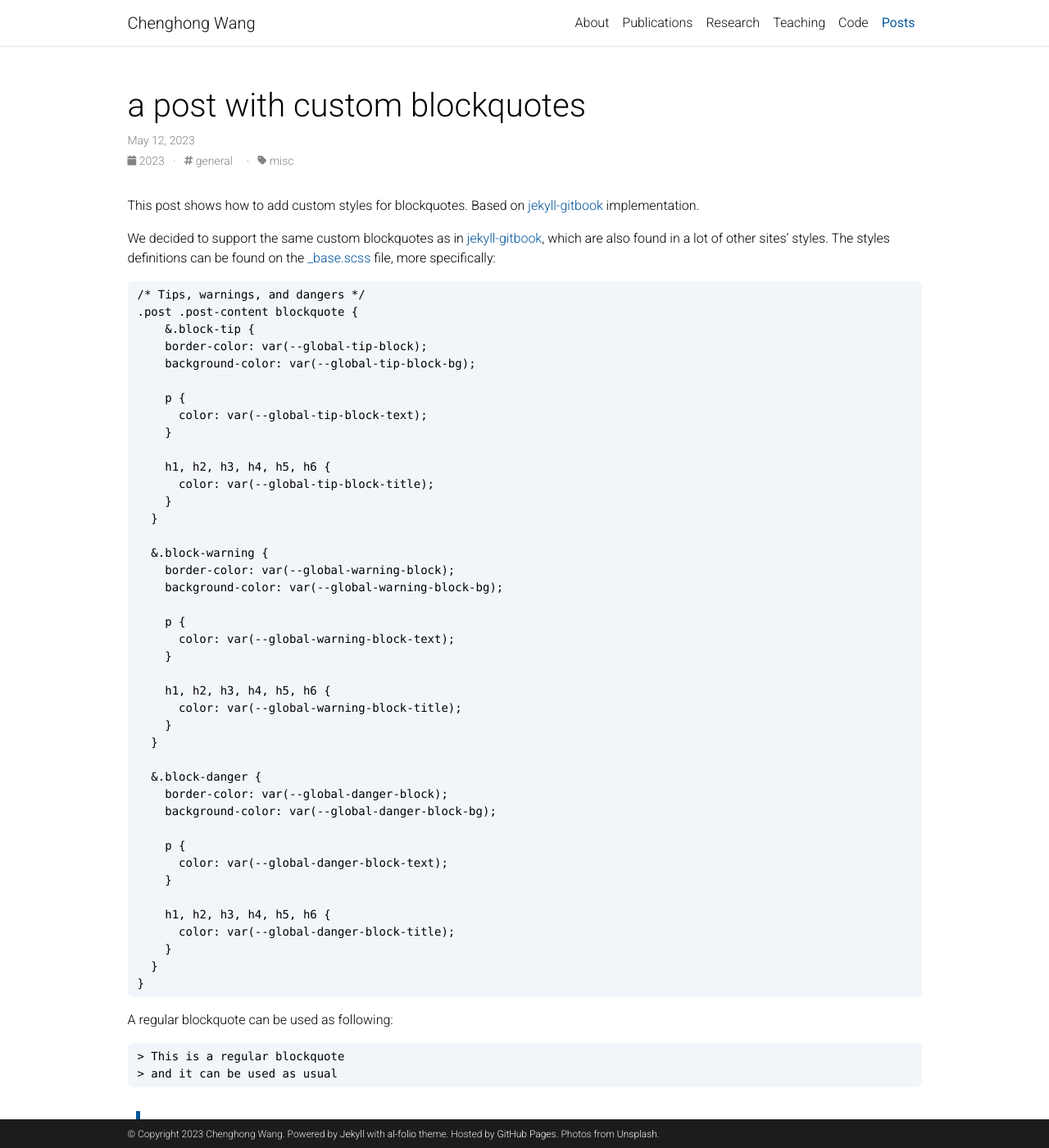
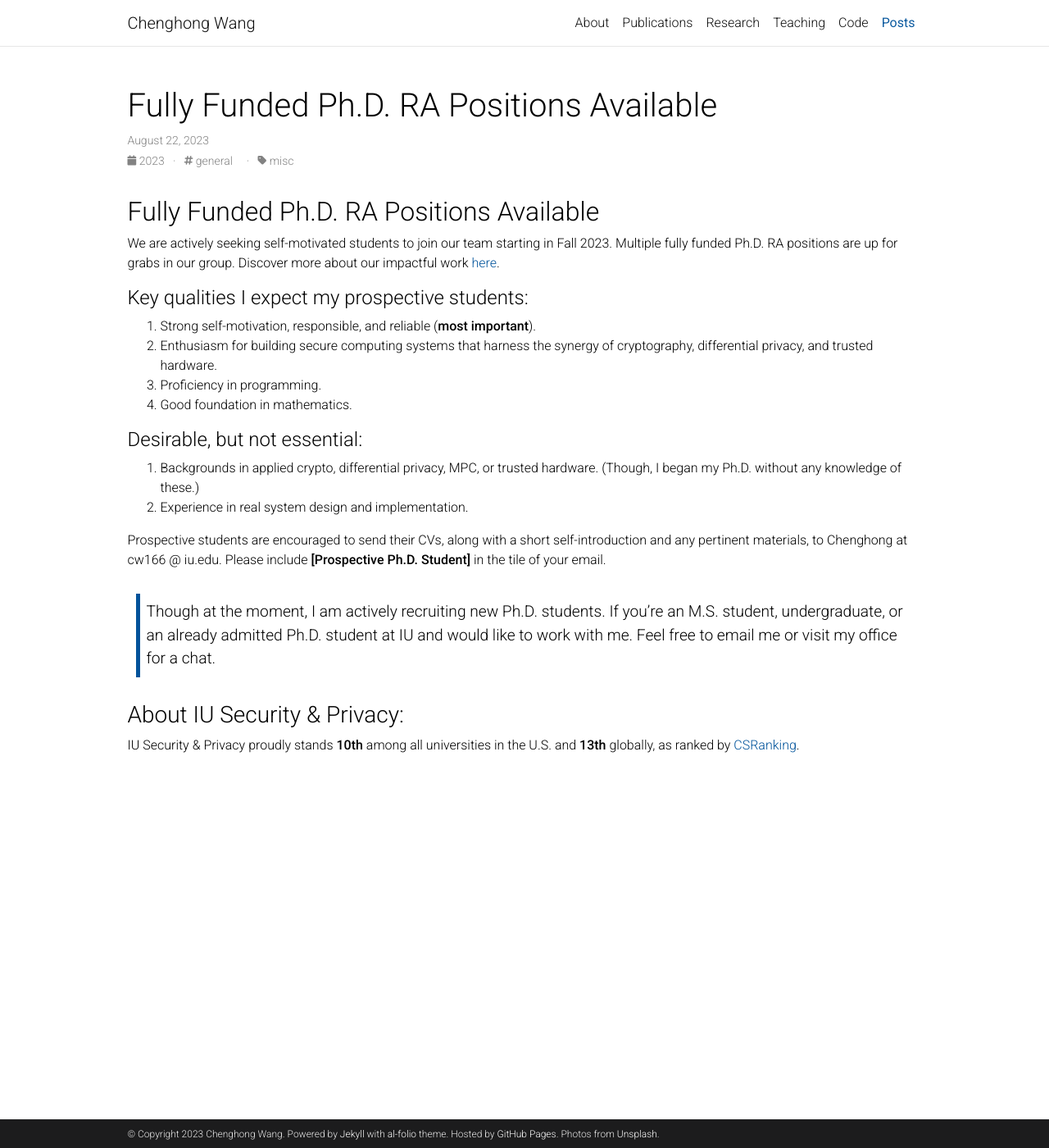
Before and after one commit to lovingmage/lovingmage.github.io, a Jekyll site: the page built from _posts/2023-05-12-custom-blockquotes.md, in a window 1280 px wide and 1400 px high. Shown: the whole window at 82% size. Built offline with Jekyll 4.4.1, drawn with Linux system fonts in a browser that asks for light colours; comment, search, counter and statistics services are not loaded; a style sheet for code colours, icons or effects is not loaded; some of the changed text lies outside the part shown.

Commit message:
Update 2023-05-12-custom-blockquotes.md

````diff
--- a/_posts/2023-05-12-custom-blockquotes.md
+++ b/_posts/2023-05-12-custom-blockquotes.md
@@ -1,111 +1,32 @@
 ---
 layout: post
-title: a post with custom blockquotes
-date: 2023-05-12 15:53:00-0400
+title: Fully Funded Ph.D. RA Positions Available
+date: 2023-08-22 12:53:00-0400
 tags: general
-description: an example of a blog post with custom blockquotes
+description:
 categories: misc
 giscus_comments: false
 related_posts: true
 ---
-This post shows how to add custom styles for blockquotes. Based on [jekyll-gitbook](https://github.com/sighingnow/jekyll-gitbook) implementation.
+## Fully Funded Ph.D. RA Positions Available
 
-We decided to support the same custom blockquotes as in [jekyll-gitbook](https://sighingnow.github.io/jekyll-gitbook/jekyll/2022-06-30-tips_warnings_dangers.html), which are also found in a lot of other sites' styles. The styles definitions can be found on the [_base.scss](https://github.com/alshedivat/al-folio/blob/master/_sass/_base.scss) file, more specifically:
+We are actively seeking self-motivated students to join our team starting in Fall 2023. Multiple fully funded Ph.D. RA positions are up for grabs in our group. Discover more about our impactful work [here](https://www.lovingmage.com/projects/).
 
-```scss
-/* Tips, warnings, and dangers */
-.post .post-content blockquote {
-    &.block-tip {
-    border-color: var(--global-tip-block);
-    background-color: var(--global-tip-block-bg);
+#### Key qualities I expect my prospective students:
 
-    p {
-      color: var(--global-tip-block-text);
-    }
+1. Strong self-motivation, responsible, and reliable (**most important**).
+2. Enthusiasm for building secure computing systems that harness the synergy of cryptography, differential privacy, and trusted hardware.
+3. Proficiency in programming.
+4. Good foundation in mathematics.
 
-    h1, h2, h3, h4, h5, h6 {
-      color: var(--global-tip-block-title);
-    }
-  }
+#### Desirable, but not essential:
 
-  &.block-warning {
-    border-color: var(--global-warning-block);
-    background-color: var(--global-warning-block-bg);
+1. Backgrounds in applied crypto, differential privacy, MPC, or trusted hardware. (Though, I began my Ph.D. without any knowledge of these.)
+2. Experience in real system design and implementation.
 
-    p {
-      color: var(--global-warning-block-text);
-    }
+Prospective students are encouraged to send their CVs, along with a short self-introduction and any pertinent materials, to Chenghong at cw166 @ iu.edu. Please include **[Prospective Ph.D. Student]** in the tile of your email.
 
-    h1, h2, h3, h4, h5, h6 {
-      color: var(--global-warning-block-title);
-    }
-  }
+> Though at the moment, I am actively recruiting new Ph.D. students. If you're an M.S. student, undergraduate, or an already admitted Ph.D. student at IU and would like to work with me. Feel free to email me or visit my office for a chat.
 
-  &.block-danger {
-    border-color: var(--global-danger-block);
-    background-color: var(--global-danger-block-bg);
-
-    p {
-      color: var(--global-danger-block-text);
-    }
-
-    h1, h2, h3, h4, h5, h6 {
-      color: var(--global-danger-block-title);
-    }
-  }
-}
-```
-
-A regular blockquote can be used as following:
-
-```markdown
-> This is a regular blockquote
-> and it can be used as usual
-```
-
-> This is a regular blockquote
-> and it can be used as usual
-
-These custom styles can be used by adding the specific class to the blockquote, as follows:
-
-```markdown
-> ##### TIP
->
-> A tip can be used when you want to give advice
-> related to a certain content.
-{: .block-tip }
-```
-
-> ##### TIP
->
-> A tip can be used when you want to give advice
-> related to a certain content.
-{: .block-tip }
-
-```markdown
-> ##### WARNING
->
-> This is a warning, and thus should
-> be used when you want to warn the user
-{: .block-warning }
-```
-
-> ##### WARNING
->
-> This is a warning, and thus should
-> be used when you want to warn the user
-{: .block-warning }
-
-```markdown
-> ##### DANGER
->
-> This is a danger zone, and thus should
-> be used carefully
-{: .block-danger }
-```
-
-> ##### DANGER
->
-> This is a danger zone, and thus should
-> be used carefully
-{: .block-danger }
+### About IU Security & Privacy:
+IU Security & Privacy proudly stands **10th** among all universities in the U.S. and **13th** globally, as ranked by [CSRanking](https://csrankings.org/#/index?sec&us).
````
